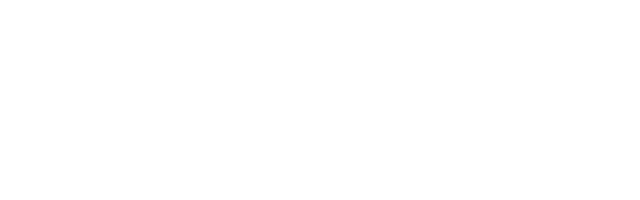
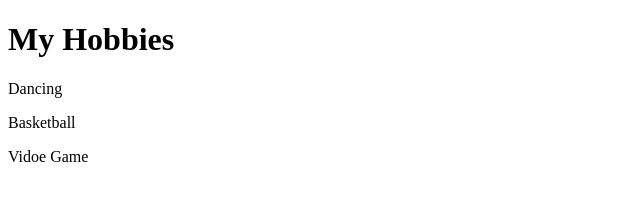
Before and after one commit to patrickNwafo/cv, a plain HTML site: page my_hobbies.html in a window 1280 px wide. Shown: the whole page, without its empty margins (0-640 px from the left). Drawn offline with Linux system fonts and the light colour scheme.

Commit message:
Update my_hobbies.html

```diff
--- a/my_hobbies.html
+++ b/my_hobbies.html
@@ -5,6 +5,9 @@
     <title>Hobbies</title>
 </head>
 <body>
-
+    <h1>My Hobbies</h1>
+    <p>Dancing</p>
+    <p>Basketball</p>
+    <p>Vidoe Game</p>
 </body>
 </html>
```
